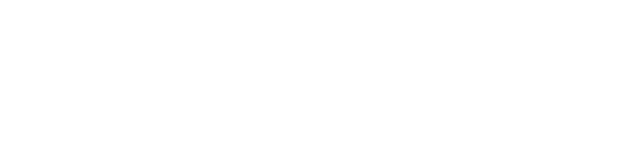
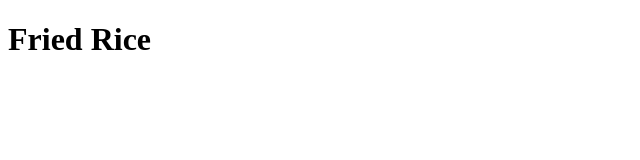
Before and after one commit to ashish5507/odin-recipes, a plain HTML site: page recipes/friedrice.html in a window 1280 px wide. Shown: the whole page, without its empty margins (0-640 px from the left). Drawn offline with Linux system fonts and the light colour scheme.

Commit message:
add the name of the recipe as a heading

```diff
--- a/recipes/friedrice.html
+++ b/recipes/friedrice.html
@@ -8,6 +8,6 @@
     </head>
 
     <body>
-
+        <h1>Fried Rice</h1>
     </body>
 </html>
```
